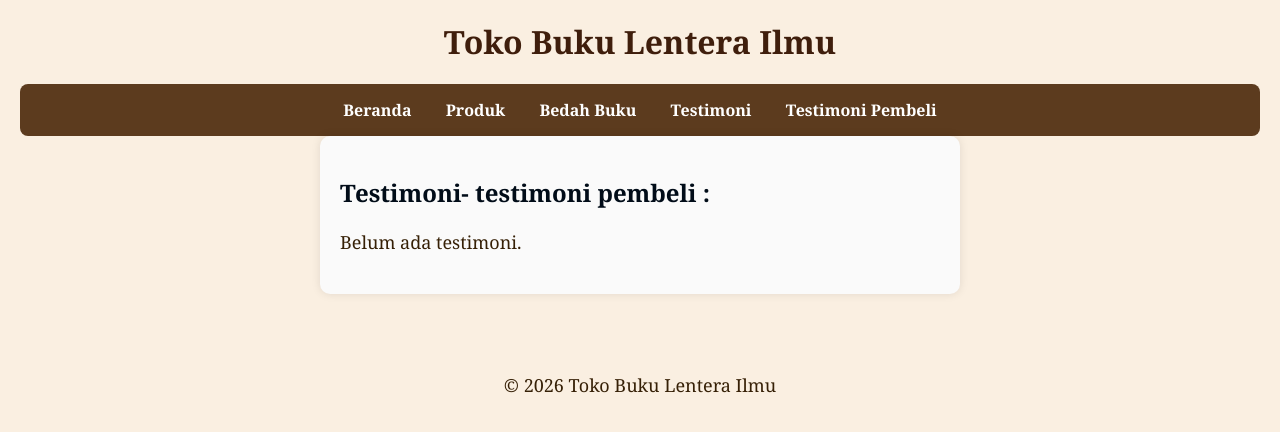
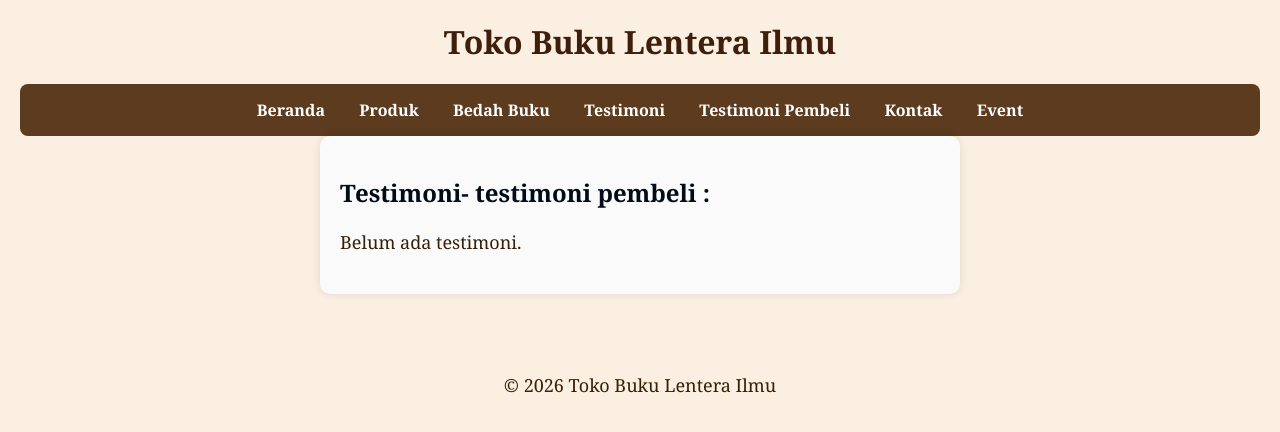
Before and after one commit to rayyazr/RAYYA-ZAHIRA-RIZALDY-11D, a plain HTML site: page tampil-testimoni.html in a window 1280 px wide. Drawn offline with Linux system fonts and the light colour scheme.

Commit message:
Update tampil-testimoni.html

```diff
--- a/tampil-testimoni.html
+++ b/tampil-testimoni.html
@@ -9,11 +9,13 @@
     <header>
     <h1>Toko Buku Lentera Ilmu</h1>
     <nav>
-    <a href="index.html">Beranda</a>
+   <a href="index.html">Beranda</a>
     <a href="produk.html">Produk</a>
     <a href="bedah-buku.html">Bedah Buku</a>
     <a href="testimoni.html">Testimoni</a>
     <a href="tampil-testimoni.html">Testimoni Pembeli</a>
+    <a href="kontak.html">Kontak</a>
+    <a href="event.html">Event</a>
     </nav>
     </header>
     <main class="formulir">
@@ -81,4 +83,5 @@ JSON.parse(localStorage.getItem('testimoniList')) || [];
 
    // Arahkan ke halaman konfirmasi window.location.href = 'proses-testimoni.html';
     });
+
 </script>
```
